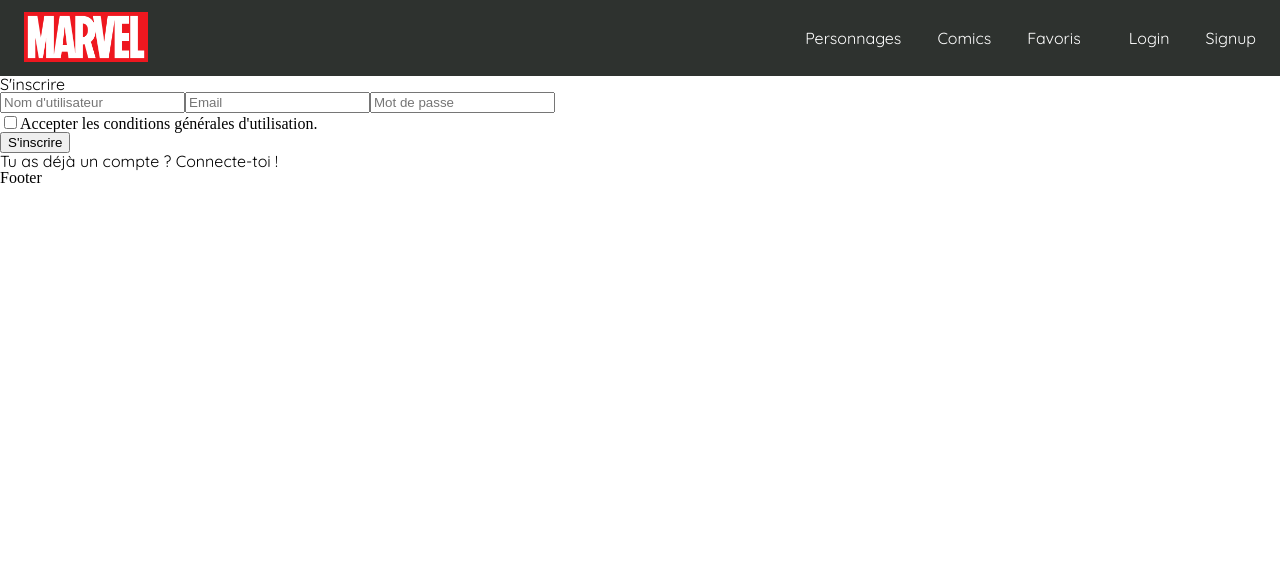
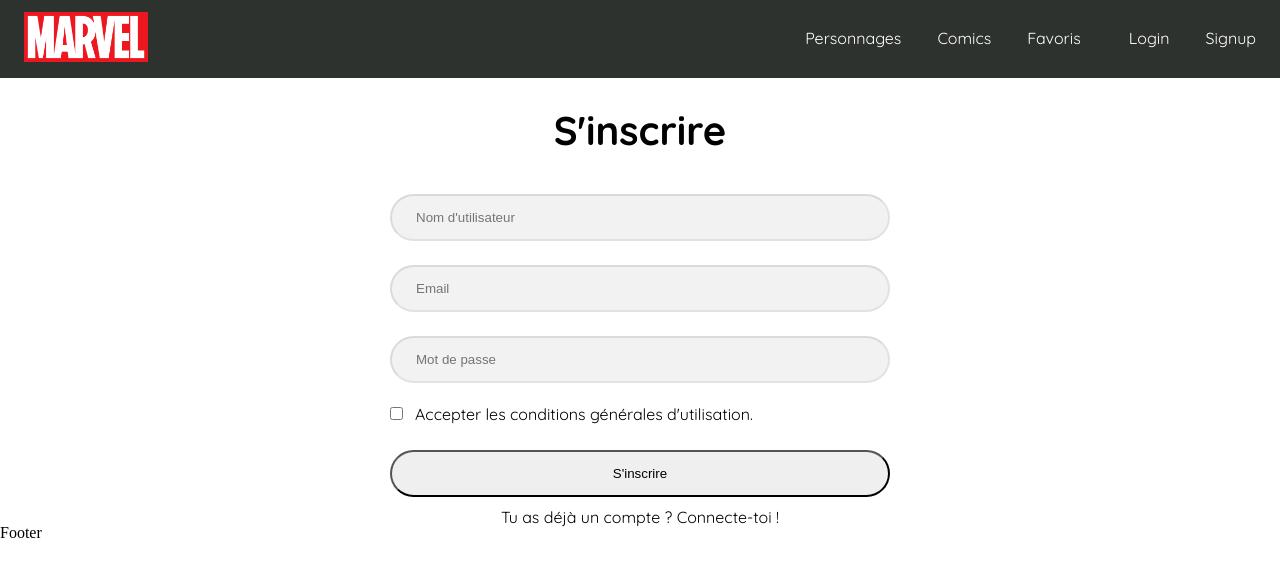
Before and after one commit to jrlherm/Marvel-frontend--LeReacteur, a React (Vite) app: page /signup in a window 1280 px wide. Shown: the top 576 px of the page. Built offline with nearby package versions, Linux system fonts and the light colour scheme.

Commit message:
some css added

```diff
--- a/src/App.scss
+++ b/src/App.scss
@@ -11,7 +11,8 @@ h4,
 h5,
 h6,
 p,
-a {
+a,
+label {
   font-family: "Quicksand", sans-serif;
   color: #000;
 }
@@ -42,6 +43,7 @@ a {
 .nav {
   background-color: rgba(0, 6, 2, 0.82);
   padding: 12px 0;
+  height: 54px;
 
   .container {
     display: flex;
@@ -95,7 +97,7 @@ a {
 
   .item {
     flex-grow: 1;
-    width: 150px;
+    width: 100%;
     margin-bottom: 24px;
     width: 100%;
     position: relative;
@@ -205,3 +207,109 @@ a {
     height: 460px;
   }
 }
+
+// DETAILS
+.details {
+  display: flex;
+  padding: 32px;
+  gap: 32px;
+  height: calc(100vh - 200px);
+  img {
+    border-radius: 8px;
+    box-shadow: 0px 3px 5px rgba(0, 0, 0, 0.5);
+    height: 100%;
+    object-fit: cover;
+  }
+  h1 {
+    margin-top: 0;
+    text-align: left;
+  }
+  .detail-right {
+    overflow: hidden scroll;
+    img {
+      max-height: 362px;
+    }
+  }
+}
+
+// FORMS
+.forms {
+  .container {
+    width: 500px;
+  }
+  form {
+    display: flex;
+    flex-direction: column;
+    input {
+      margin: 12px 0;
+      padding: 14px 24px;
+      border-radius: 100px;
+      border-color: rgba(0, 0, 0, 0.1);
+      background-color: rgba(0, 0, 0, 0.05);
+    }
+    button {
+      margin-top: 18px;
+      padding: 14px;
+      border-radius: 100px;
+    }
+    a {
+      margin-top: 18px;
+      text-align: center;
+    }
+    label {
+      margin-left: 12px;
+    }
+    .accept-cgu {
+      display: flex;
+      align-items: center;
+    }
+    .account-link {
+      display: block;
+      text-align: center;
+    }
+  }
+}
+#root > div.signup-container.forms > div > a,
+#root > div.signin.forms > div > a {
+  text-align: center;
+  margin-top: 12px;
+  display: block;
+}
+
+// Favorites
+.favorites {
+  .favorite {
+    display: flex;
+    align-items: center;
+    gap: 24px;
+    margin-top: 24px;
+    background-color: rgba(0, 0, 0, 0.05);
+    padding: 12px 18px;
+    border-radius: 8px;
+    img {
+      width: 50px;
+      border-radius: 50px;
+      box-shadow: 0px 2px 2px rgba(0, 0, 0, 0.5);
+    }
+    p {
+      font-weight: bold;
+    }
+    .btn {
+      margin-left: auto;
+
+      button {
+        background: none;
+        padding: 12px 18px;
+        border-radius: 50px;
+        background: none;
+        text-align: center;
+        margin-left: auto;
+        border: 1px solid rgba(0, 0, 0, 0.25);
+        color: rgba(0, 0, 0, 0.8);
+      }
+      button:hover {
+        font-weight: bold;
+      }
+    }
+  }
+}
--- a/src/components/Header.jsx
+++ b/src/components/Header.jsx
@@ -1,5 +1,6 @@
 import logo from "../assets/logo.png";
-import { Link } from "react-router-dom";
+import { Link, Navigate } from "react-router-dom";
+import Cookies from "js-cookie";
 
 const Header = ({ userToken, setUserToken }) => {
   return (
@@ -32,7 +33,8 @@ const Header = ({ userToken, setUserToken }) => {
                 }}
                 className="logout"
                 onClick={() => {
-                  setUserToken("");
+                  Cookies.remove("token");
+                  Navigate("/");
                 }}
               >
                 Logout
--- a/src/pages/Character.jsx
+++ b/src/pages/Character.jsx
@@ -50,28 +50,22 @@ const Character = () => {
   }
 
   return (
-    <div className="character-details">
-      <div
-        className="header"
-        style={{
-          backgroundImage: `url(${characterData.thumbnail.path}.${characterData.thumbnail.extension})`,
-        }}
-      >
-        <div className="overlay"></div>
-        <h1>{characterData.name}</h1>
-      </div>
-      <div className="container">
+    <div className="">
+      <div className="details">
         <img
           src={`${characterData.thumbnail.path}.${characterData.thumbnail.extension}`}
           alt={`${characterData.name} thumbnail`}
         />
+
+        <div className="detail-right">
+          <h1>{characterData.name}</h1>
           <p>{characterData.description}</p>
+          <h3>Retrouvez ce personnage dans ces comics :</h3>
           <div className="comics-list">
-          <h2>Retrouvez le dans ces comics :</h2>
             <div className="character-comics-list list">
               {comicData.map((comic) => (
                 <div className="character-comic item" key="comic._id">
-                <Link to={`/comic/${comic._id}`}>
+                  <Link to={`/comic/${comic._id}`} className="item">
                     <img
                       src={`${comic.thumbnail.path}.${comic.thumbnail.extension}`}
                       alt={`${comic.name} thumbnail`}
@@ -84,6 +78,7 @@ const Character = () => {
           </div>
         </div>
       </div>
+    </div>
   );
 };
 
--- a/src/pages/Comic.jsx
+++ b/src/pages/Comic.jsx
@@ -75,16 +75,15 @@ const Comic = () => {
   }
 
   return (
-    <div className="comic-details">
-      <div className="container">
+    <div className="details">
+      <img
+        src={`${data.thumbnail.path}.${data.thumbnail.extension}`}
+        alt={`${data.name} thumbnail`}
+      />
+      <div className="detail-right">
         <h1>{data.title}</h1>
-
-        <img
-          src={`${data.thumbnail.path}.${data.thumbnail.extension}`}
-          alt={`${data.name} thumbnail`}
-        />
         <p>{data.description}</p>
-        <h2>Ils sont présent dans ce comic</h2>
+        <h3>Ils sont présent dans ce comic</h3>
 
         <div className="characters-in-comic">
           {charactersLoading ? (
--- a/src/pages/Comics.jsx
+++ b/src/pages/Comics.jsx
@@ -9,7 +9,7 @@ const Comics = () => {
   const [data, setData] = useState([]);
   const [searchQuery, setSearchQuery] = useState("");
   const [skip, setSkip] = useState(0);
-  const [limit, setLimit] = useState(24);
+  const [limit, setLimit] = useState(48);
 
   useEffect(() => {
     const fetchData = async () => {
--- a/src/pages/Favorites.jsx
+++ b/src/pages/Favorites.jsx
@@ -44,18 +44,24 @@ const FavoriteComics = () => {
   };
 
   return (
-    <div>
-      <h2>Mes personnages Favoris</h2>
-      <ul>
+    <div className="favorites">
+      <div className="container">
+        <h1>Mes personnages Favoris</h1>
         {favoritesCharacters.map((character, index) => (
-          <li key={index}>
-            {character.name}
-            <button onClick={() => removeFavoriteCharacter(character._id)}>
-              Supprimer
-            </button>
-          </li>
+          <div key={index} className="favorite">
+            <img
+              src={`${character.thumbnail.path}.${character.thumbnail.extension}`}
+              alt={`${character.name} thumbnail`}
+            />
+            <p>{character.name}</p>
+            <div className="btn">
+              <button onClick={() => removeFavoriteCharacter(character._id)}>
+                Supprimer
+              </button>
+            </div>
+          </div>
         ))}
-      </ul>
+      </div>
     </div>
   );
 };
--- a/src/pages/Login.jsx
+++ b/src/pages/Login.jsx
@@ -48,7 +48,7 @@ const Login = ({ setUserToken }) => {
   };
 
   return (
-    <div className="signin">
+    <div className="signin forms">
       <div className="container">
         <h1>Se connecter</h1>
         <form onSubmit={handleSubmit}>
@@ -70,8 +70,10 @@ const Login = ({ setUserToken }) => {
           <button type="submit" disabled={isLoading}>
             {isLoading ? "Chargement..." : "Se connecter"}
           </button>
-          <Link to="/signup">Tu n'as pas de compte ? Inscris-toi !</Link>
         </form>
+        <Link to="/signup" className="account-link">
+          Tu n'as pas de compte ? Inscris-toi !
+        </Link>
       </div>
     </div>
   );
--- a/src/pages/Signup.jsx
+++ b/src/pages/Signup.jsx
@@ -51,8 +51,9 @@ const Signup = () => {
   };
 
   return (
-    <div className="signup-container">
-      <h2>S'inscrire</h2>
+    <div className="signup-container forms">
+      <div className="container">
+        <h1>S'inscrire</h1>
         <form onSubmit={handleSubmit} className="signup-form">
           <input
             type="text"
@@ -91,6 +92,7 @@ const Signup = () => {
         </form>
         <Link to="/login">Tu as déjà un compte ? Connecte-toi !</Link>
       </div>
+    </div>
   );
 };
 
```
Lines whose indentation alone changed are shown as unchanged.
